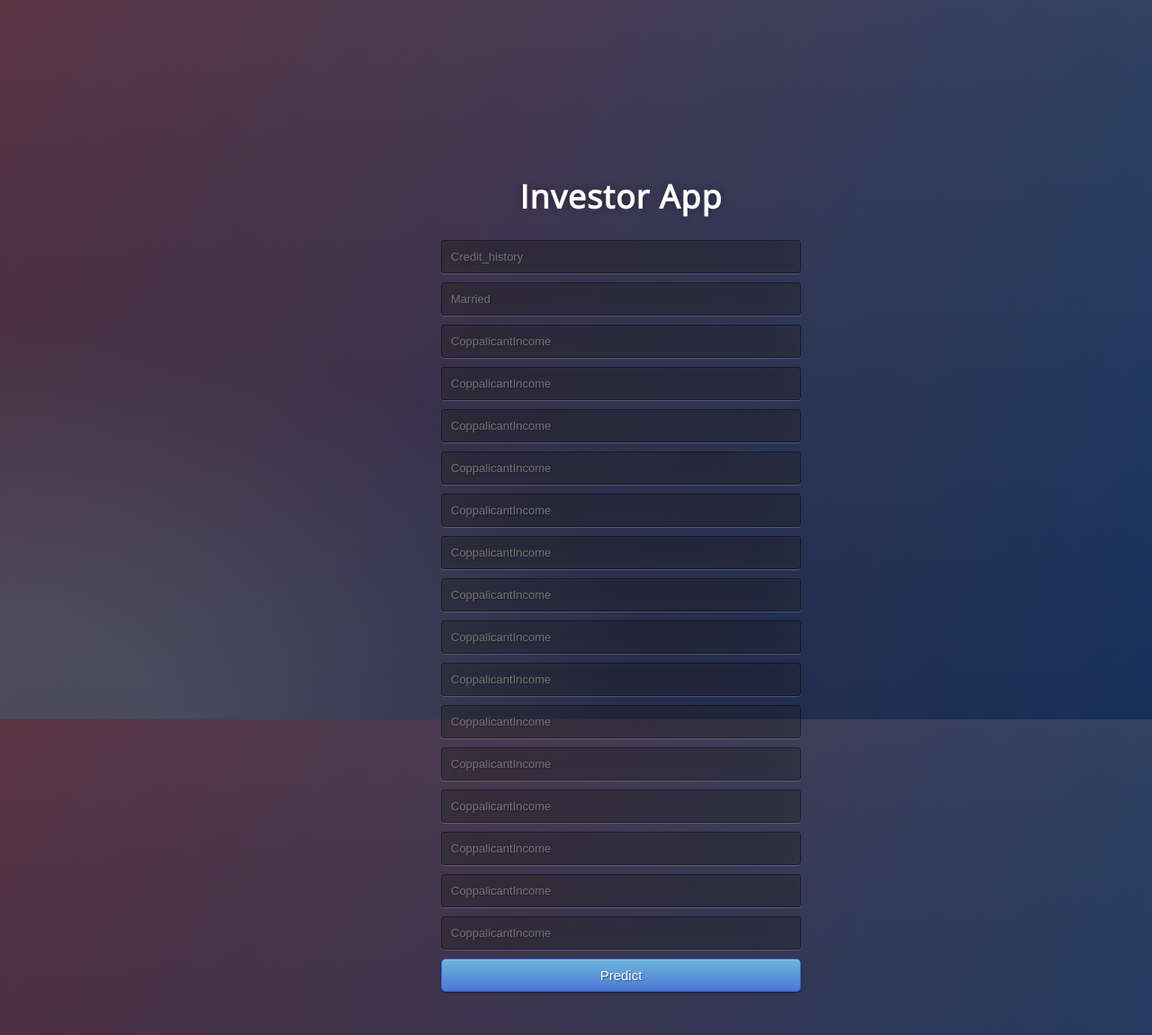
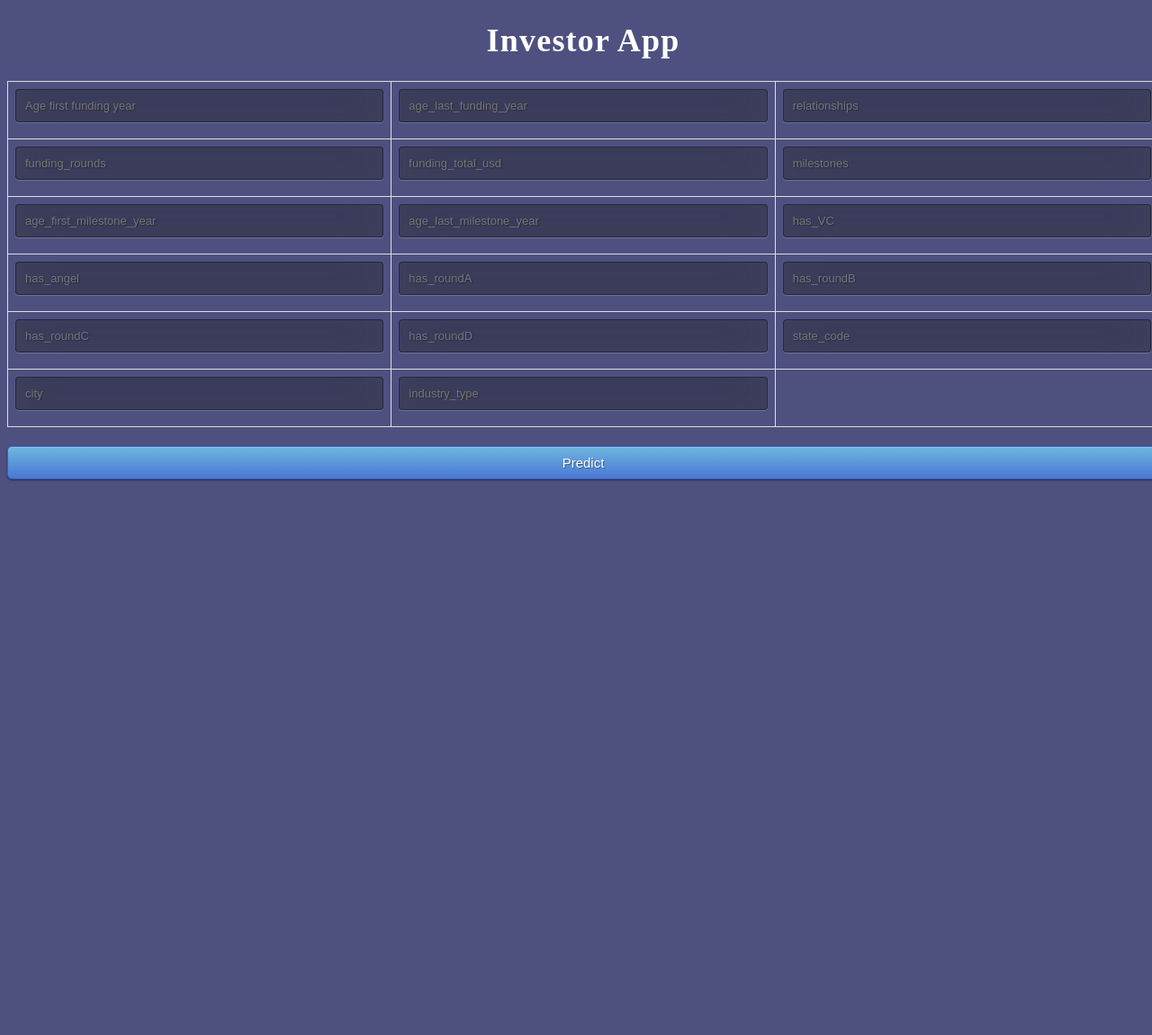
Before and after one commit to VanesBF/Investor, a Flask app: page / in a window 1280 px wide. Shown: the whole page at 90% size. After the commit the page ends 535 px from the top, so only its background shows below. Run offline with Flask 2, Linux system fonts and the light colour scheme; parts of the project's set-up code (start-up, migrations or seed data) failed here and were passed over.

Commit message:
Deploiment done!

```diff
--- a/Deploiement/app.py
+++ b/Deploiement/app.py
@@ -20,7 +20,7 @@ def predict():
 
     output = round(prediction[0], 2)
 
-    return render_template('index.html', prediction_text='Votre reponse $ {}'.format(output))
+    return render_template('index.html', prediction_text='Your response is: {}'.format(output))
 
 if __name__ == "__main__":
     app.run(debug=True)
--- a/Deploiement/static/css/style.css
+++ b/Deploiement/static/css/style.css
@@ -1,3 +1,4 @@
+
 @import url(https://fonts.googleapis.com/css?family=Open+Sans);
 .btn { display: inline-block; *display: inline; *zoom: 1; padding: 4px 10px 4px; margin-bottom: 0; font-size: 13px; line-height: 18px; color: #333333; text-align: center;text-shadow: 0 1px 1px rgba(255, 255, 255, 0.75); vertical-align: middle; background-color: #f5f5f5; background-image: -moz-linear-gradient(top, #ffffff, #e6e6e6); background-image: -ms-linear-gradient(top, #ffffff, #e6e6e6); background-image: -webkit-gradient(linear, 0 0, 0 100%, from(#ffffff), to(#e6e6e6)); background-image: -webkit-linear-gradient(top, #ffffff, #e6e6e6); background-image: -o-linear-gradient(top, #ffffff, #e6e6e6); background-image: linear-gradient(top, #ffffff, #e6e6e6); background-repeat: repeat-x; filter: progid:dximagetransform.microsoft.gradient(startColorstr=#ffffff, endColorstr=#e6e6e6, GradientType=0); border-color: #e6e6e6 #e6e6e6 #e6e6e6; border-color: rgba(0, 0, 0, 0.1) rgba(0, 0, 0, 0.1) rgba(0, 0, 0, 0.25); border: 1px solid #e6e6e6; -webkit-border-radius: 4px; -moz-border-radius: 4px; border-radius: 4px; -webkit-box-shadow: inset 0 1px 0 rgba(255, 255, 255, 0.2), 0 1px 2px rgba(0, 0, 0, 0.05); -moz-box-shadow: inset 0 1px 0 rgba(255, 255, 255, 0.2), 0 1px 2px rgba(0, 0, 0, 0.05); box-shadow: inset 0 1px 0 rgba(255, 255, 255, 0.2), 0 1px 2px rgba(0, 0, 0, 0.05); cursor: pointer; *margin-left: .3em; }
 .btn:hover, .btn:active, .btn.active, .btn.disabled, .btn[disabled] { background-color: #e6e6e6; }
@@ -13,39 +14,22 @@
 
 html { width: 100%; height:100%; overflow:hidden; }
 
+
 body {
 	width: 100%;
 	height:100%;
-	font-family: 'Open Sans', sans-serif;
-	background: #092756;
 	color: #fff;
 	font-size: 18px;
 	text-align:center;
 	letter-spacing:1.2px;
-	background: -moz-radial-gradient(0% 100%, ellipse cover, rgba(104,128,138,.4) 10%,rgba(138,114,76,0) 40%),-moz-linear-gradient(top,  rgba(57,173,219,.25) 0%, rgba(42,60,87,.4) 100%), -moz-linear-gradient(-45deg,  #670d10 0%, #092756 100%);
-	background: -webkit-radial-gradient(0% 100%, ellipse cover, rgba(104,128,138,.4) 10%,rgba(138,114,76,0) 40%), -webkit-linear-gradient(top,  rgba(57,173,219,.25) 0%,rgba(42,60,87,.4) 100%), -webkit-linear-gradient(-45deg,  #670d10 0%,#092756 100%);
-	background: -o-radial-gradient(0% 100%, ellipse cover, rgba(104,128,138,.4) 10%,rgba(138,114,76,0) 40%), -o-linear-gradient(top,  rgba(57,173,219,.25) 0%,rgba(42,60,87,.4) 100%), -o-linear-gradient(-45deg,  #670d10 0%,#092756 100%);
-	background: -ms-radial-gradient(0% 100%, ellipse cover, rgba(104,128,138,.4) 10%,rgba(138,114,76,0) 40%), -ms-linear-gradient(top,  rgba(57,173,219,.25) 0%,rgba(42,60,87,.4) 100%), -ms-linear-gradient(-45deg,  #670d10 0%,#092756 100%);
-	background: -webkit-radial-gradient(0% 100%, ellipse cover, rgba(104,128,138,.4) 10%,rgba(138,114,76,0) 40%), linear-gradient(to bottom,  rgba(57,173,219,.25) 0%,rgba(42,60,87,.4) 100%), linear-gradient(135deg,  #670d10 0%,#092756 100%);
-	filter: progid:DXImageTransform.Microsoft.gradient( startColorstr='#3E1D6D', endColorstr='#092756',GradientType=1 );
+	background: #4E5180;
 
-}
-.login {
-	position: absolute;
-	top: 40%;
-	left: 50%;
-	margin: -150px 0 0 -150px;
-	width:400px;
-	height:400px;
-}
-
-.login h1 { color: #fff; text-shadow: 0 0 10px rgba(0,0,0,0.3); letter-spacing:1px; text-align:center; }
+	}
 
 input {
 	width: 100%;
 	margin-bottom: 10px;
 	background: rgba(0,0,0,0.3);
-	border: none;
 	outline: none;
 	padding: 10px;
 	font-size: 13px;
--- a/Deploiement/templates/index.html
+++ b/Deploiement/templates/index.html
@@ -1,49 +1,71 @@
 <!DOCTYPE html>
 <html >
-<!--From https://codepen.io/frytyler/pen/EGdtg-->
     <head>
       <meta charset="UTF-8">
-  <title>Crédit App</title>
-  <link href='https://fonts.googleapis.com/css?family=Pacifico' rel='stylesheet' type='text/css'><link href='https://fonts.googleapis.com/css?family=Arimo' rel='stylesheet' type='text/css'>
+      <title>Investor App</title>
+      <link href='https://fonts.googleapis.com/css?family=Pacifico' rel='stylesheet' type='text/css'>
+      <link href='https://fonts.googleapis.com/css?family=Arimo' rel='stylesheet' type='text/css'>
       <link href='https://fonts.googleapis.com/css?family=Hind:300' rel='stylesheet' type='text/css'>
       <link href='https://fonts.googleapis.com/css?family=Open+Sans+Condensed:300' rel='stylesheet' type='text/css'>
       <link rel="stylesheet" href="{{ url_for('static', filename='css/style.css') }}">
+        <style>
+            table {
+              font-family: arial, sans-serif;
+              border-collapse: collapse;
+              width: 100%;
+            }
 
+            td, th {
+              border: 1px solid #dddddd;
+              text-align: left;
+              padding: 8px;
+            }
+        </style>
     </head>
 
     <body>
- <div class="login">
         <h1>Investor App</h1>
 
          <!-- Main Input For Receiving Query to our ML -->
         <form action="{{ url_for('predict')}}"method="post">
-    	<input type="text" name="Credit_history" placeholder="Credit_history" required="required" />
-        <input type="text" name="Married" placeholder="Married" required="required" />
-		<input type="text" name="CoppalicantIncome" placeholder="CoppalicantIncome" required="required" />
-        <input type="text" name="CoppalicantIncome" placeholder="CoppalicantIncome" required="required" />
-        <input type="text" name="CoppalicantIncome" placeholder="CoppalicantIncome" required="required" />
-        <input type="text" name="CoppalicantIncome" placeholder="CoppalicantIncome" required="required" />
-        <input type="text" name="CoppalicantIncome" placeholder="CoppalicantIncome" required="required" />
-        <input type="text" name="CoppalicantIncome" placeholder="CoppalicantIncome" required="required" />
-        <input type="text" name="CoppalicantIncome" placeholder="CoppalicantIncome" required="required" />
-        <input type="text" name="CoppalicantIncome" placeholder="CoppalicantIncome" required="required" />
-        <input type="text" name="CoppalicantIncome" placeholder="CoppalicantIncome" required="required" />
-        <input type="text" name="CoppalicantIncome" placeholder="CoppalicantIncome" required="required" />
-        <input type="text" name="CoppalicantIncome" placeholder="CoppalicantIncome" required="required" />
-        <input type="text" name="CoppalicantIncome" placeholder="CoppalicantIncome" required="required" />
-        <input type="text" name="CoppalicantIncome" placeholder="CoppalicantIncome" required="required" />
-        <input type="text" name="CoppalicantIncome" placeholder="CoppalicantIncome" required="required" />
-        <input type="text" name="CoppalicantIncome" placeholder="CoppalicantIncome" required="required" />
-
+            <table>
+                  <tr>
+                    <td><input type="text" name="age_first_funding_year" placeholder="Age first funding year" required="required" /></td>
+                    <td><input type="text" name="age_last_funding_year" placeholder="age_last_funding_year" required="required" /></td>
+                    <td><input type="text" name="relationships" placeholder="relationships" required="required" /></td>
+                  </tr>
+                  <tr>
+                    <td><input type="text" name="funding_rounds" placeholder="funding_rounds" required="required" /></td>
+                    <td><input type="text" name="funding_total_usd" placeholder="funding_total_usd" required="required" /></td>
+                    <td><input type="text" name="milestones" placeholder="milestones" required="required" /></td>
+                  </tr>
+                  <tr>
+                    <td><input type="text" name="age_first_milestone_year" placeholder="age_first_milestone_year" required="required" /></td>
+                    <td><input type="text" name="age_last_milestone_year" placeholder="age_last_milestone_year" required="required" /></td>
+                    <td><input type="text" name="has_VC" placeholder="has_VC" required="required" /></td>
+                  </tr>
+                  <tr>
+                    <td><input type="text" name="has_angel" placeholder="has_angel" required="required" /></td>
+                    <td><input type="text" name="has_roundA" placeholder="has_roundA" required="required" /></td>
+                    <td><input type="text" name="has_roundB" placeholder="has_roundB" required="required" /></td>
+                  </tr>
+                  <tr>
+                    <td><input type="text" name="has_roundC" placeholder="has_roundC" required="required" /></td>
+                    <td><input type="text" name="has_roundD" placeholder="has_roundD" required="required" /></td>
+                    <td><input type="text" name="state_code" placeholder="state_code" required="required" /></td>
+                  </tr>
+                  <tr>
+                    <td><input type="text" name="city" placeholder="city" required="required" /></td>
+                    <td><input type="text" name="industry_type" placeholder="industry_type" required="required" /></td>
+                    <td></td>
+                  </tr>
+            </table>
+            <br>
             <button type="submit" class="btn btn-primary btn-block btn-large">Predict</button>
         </form>
 
        <br>
        <br>
        {{ prediction_text }}
-
- </div>
-
-
     </body>
 </html>
```
Also changed, not shown: 2 other files. Lines whose indentation alone changed are shown as unchanged.
